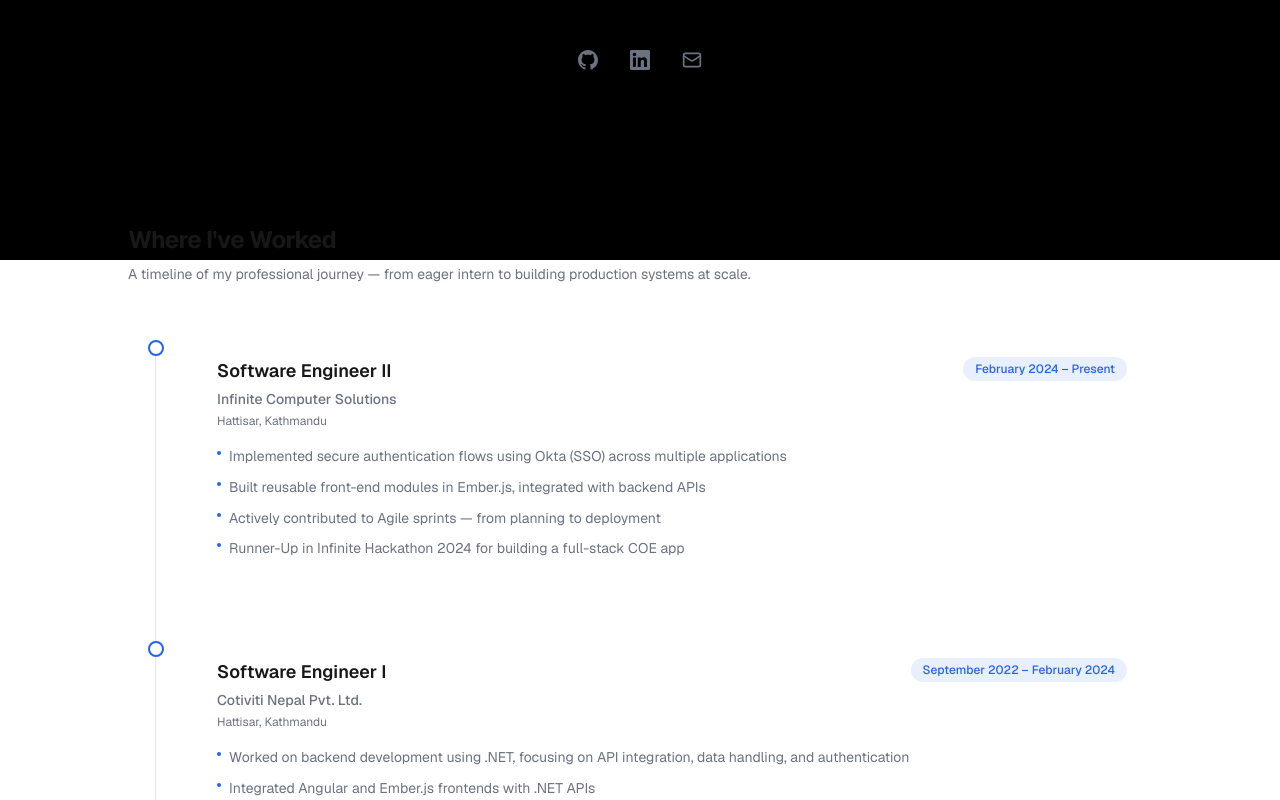
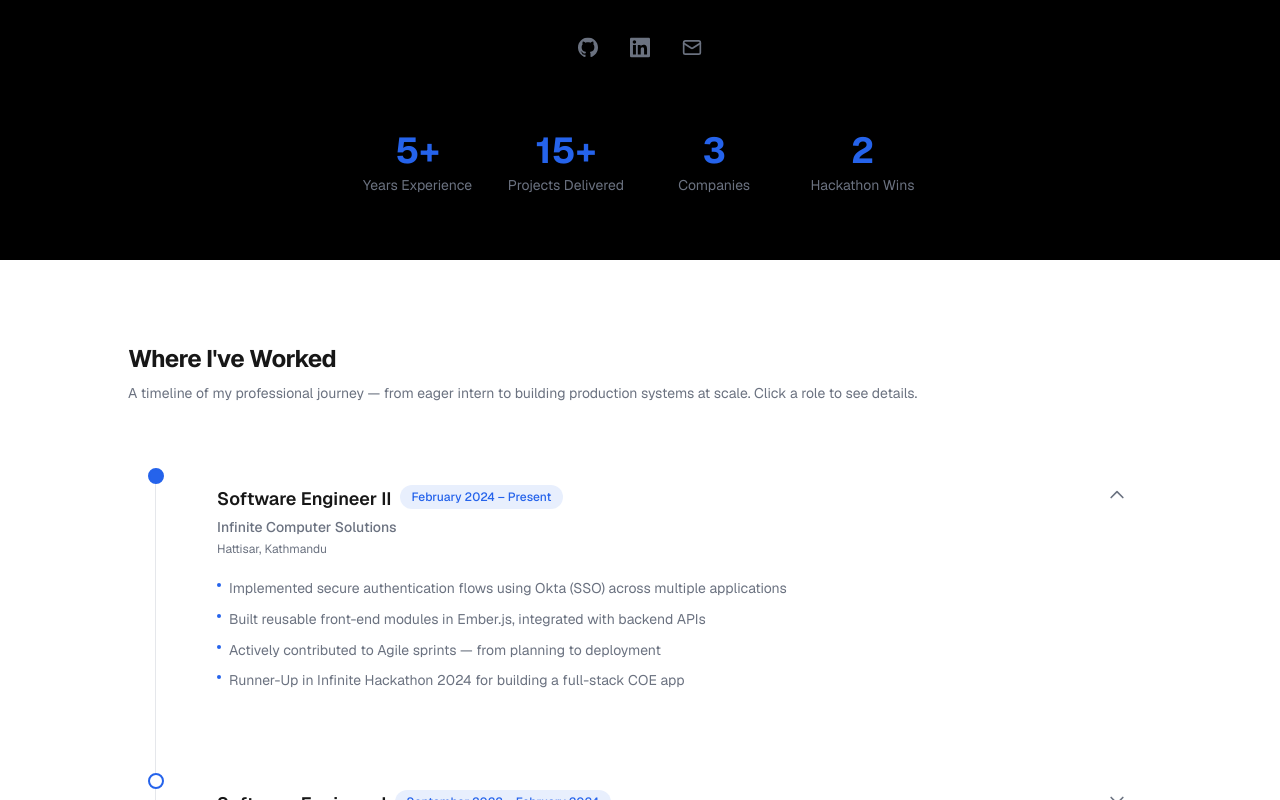
Before and after one commit to GGAbhishekDhakal/MyPortfolio, a Next.js app: page / in a window 1280 px wide. Shown: the part 540-1340 px from the top of the page. Built offline with nearby package versions, Linux system fonts and the light colour scheme.

Commit message:
feat: animated counters, expandable timeline, parallax scrolling

```diff
--- /dev/null
+++ b/app/components/AnimatedCounter.tsx
@@ -0,0 +1,62 @@
+"use client";
+
+import { useEffect, useRef, useState } from "react";
+
+interface AnimatedCounterProps {
+  target: number;
+  suffix?: string;
+  label: string;
+  duration?: number;
+}
+
+export default function AnimatedCounter({
+  target,
+  suffix = "",
+  label,
+  duration = 2000,
+}: AnimatedCounterProps) {
+  const ref = useRef<HTMLDivElement>(null);
+  const [count, setCount] = useState(0);
+  const hasAnimated = useRef(false);
+
+  useEffect(() => {
+    const el = ref.current;
+    if (!el) return;
+
+    const observer = new IntersectionObserver(
+      ([entry]) => {
+        if (entry.isIntersecting && !hasAnimated.current) {
+          hasAnimated.current = true;
+          const start = performance.now();
+
+          const animate = (now: number) => {
+            const elapsed = now - start;
+            const progress = Math.min(elapsed / duration, 1);
+            const eased = 1 - Math.pow(1 - progress, 3);
+            setCount(Math.round(eased * target));
+
+            if (progress < 1) {
+              requestAnimationFrame(animate);
+            }
+          };
+
+          requestAnimationFrame(animate);
+        }
+      },
+      { threshold: 0.3 }
+    );
+
+    observer.observe(el);
+    return () => observer.disconnect();
+  }, [target, duration]);
+
+  return (
+    <div ref={ref} className="flex flex-col items-center gap-1">
+      <span className="text-3xl font-bold text-accent sm:text-4xl">
+        {count}
+        {suffix}
+      </span>
+      <span className="text-xs text-muted sm:text-sm">{label}</span>
+    </div>
+  );
+}
--- a/app/components/Hero.tsx
+++ b/app/components/Hero.tsx
@@ -1,11 +1,20 @@
 "use client";
 
+import { useRef } from "react";
 import Typewriter from "./Typewriter";
 import Greeting from "./Greeting";
+import AnimatedCounter from "./AnimatedCounter";
+import { useParallax } from "./useParallax";
 
 export default function Hero() {
+  const sectionRef = useRef<HTMLElement>(null);
+  const offset = useParallax(sectionRef);
   return (
-    <section className="flex min-h-[85vh] flex-col items-center justify-center bg-transparent px-6 pt-24 pb-16 text-center">
+    <section
+      ref={sectionRef}
+      className="flex min-h-[85vh] flex-col items-center justify-center bg-transparent px-6 pt-24 pb-16 text-center"
+      style={{ transform: `translateY(${offset}px)` }}
+    >
       <div className="flex flex-col items-center gap-6">
         <div className="flex items-center gap-2 rounded-full border border-card-border bg-card px-4 py-1.5 text-xs text-muted">
           <span className="h-1.5 w-1.5 rounded-full bg-green-500 animate-pulse" />
@@ -100,6 +109,13 @@
             </svg>
           </a>
         </div>
+
+        <div className="mt-10 grid grid-cols-2 gap-6 sm:grid-cols-4 sm:gap-8">
+          <AnimatedCounter target={5} suffix="+" label="Years Experience" />
+          <AnimatedCounter target={15} suffix="+" label="Projects Delivered" />
+          <AnimatedCounter target={3} label="Companies" />
+          <AnimatedCounter target={2} label="Hackathon Wins" />
+        </div>
       </div>
     </section>
   );
--- a/app/components/Projects.tsx
+++ b/app/components/Projects.tsx
@@ -1,4 +1,8 @@
+"use client";
+
+import { useRef } from "react";
 import Reveal from "./Reveal";
+import { useParallax } from "./useParallax";
 
 const projects = [
   {
@@ -30,10 +34,13 @@
 export default function Projects() {
   const featured = projects.find((p) => p.featured);
   const others = projects.filter((p) => !p.featured);
+  const headingRef = useRef<HTMLDivElement>(null);
+  const offset = useParallax(headingRef);
 
   return (
     <section id="projects" className="px-6 py-20">
       <div className="mx-auto max-w-5xl">
+        <div ref={headingRef} style={{ transform: `translateY(${offset}px)` }}>
           <Reveal>
             <h2 className="mb-2 text-2xl font-bold tracking-tight text-foreground">
               Things I&apos;ve Built
@@ -43,6 +50,7 @@
               production systems handling real money.
             </p>
           </Reveal>
+        </div>
 
         {featured && (
           <Reveal delay={100}>
--- a/app/components/Skills.tsx
+++ b/app/components/Skills.tsx
@@ -1,4 +1,8 @@
+"use client";
+
+import { useRef } from "react";
 import Reveal from "./Reveal";
+import { useParallax } from "./useParallax";
 
 const categories = [
   {
@@ -74,9 +78,13 @@
 ];
 
 export default function Skills() {
+  const headingRef = useRef<HTMLDivElement>(null);
+  const offset = useParallax(headingRef);
+
   return (
     <section id="skills" className="px-6 py-20">
       <div className="mx-auto max-w-5xl">
+        <div ref={headingRef} style={{ transform: `translateY(${offset}px)` }}>
           <Reveal>
             <h2 className="mb-2 text-2xl font-bold tracking-tight text-foreground">
               My Toolbox
@@ -86,6 +94,7 @@
               something great.
             </p>
           </Reveal>
+        </div>
 
         <div className="grid gap-4 sm:grid-cols-2 lg:grid-cols-3">
           {categories.map((cat, i) => (
--- a/app/components/WorkExperience.tsx
+++ b/app/components/WorkExperience.tsx
@@ -1,4 +1,8 @@
+"use client";
+
+import { useRef, useState } from "react";
 import Reveal from "./Reveal";
+import { useParallax } from "./useParallax";
 
 const jobs = [
   {
@@ -40,27 +44,57 @@
 ];
 
 export default function WorkExperience() {
+  const [expanded, setExpanded] = useState<boolean[]>(
+    jobs.map((_, i) => i === 0)
+  );
+  const headingRef = useRef<HTMLDivElement>(null);
+  const offset = useParallax(headingRef);
+
+  const toggle = (i: number) => {
+    setExpanded((prev) => prev.map((v, j) => (j === i ? !v : v)));
+  };
+
   return (
     <section id="work" className="px-6 py-20">
       <div className="mx-auto max-w-5xl">
+        <div ref={headingRef} style={{ transform: `translateY(${offset}px)` }}>
           <Reveal>
             <h2 className="mb-2 text-2xl font-bold tracking-tight text-foreground">
               Where I&apos;ve Worked
             </h2>
             <p className="mb-12 text-sm text-muted">
               A timeline of my professional journey — from eager intern to
-            building production systems at scale.
+              building production systems at scale. Click a role to see details.
             </p>
           </Reveal>
+        </div>
 
         <div className="relative gap-8 space-y-12 before:absolute before:left-[7px] before:top-2 before:h-[calc(100%-1rem)] before:w-px before:bg-card-border md:ml-4 md:before:left-[11px]">
           {jobs.map((job, i) => (
             <Reveal key={i} delay={i * 150}>
               <div className="relative pl-8 md:pl-12">
-                <div className="absolute left-0 top-2 h-4 w-4 rounded-full border-2 border-accent bg-background md:left-[4px]" />
+                <div
+                  className={`absolute left-0 top-2 h-4 w-4 rounded-full border-2 transition-colors duration-300 md:left-[4px] ${
+                    expanded[i]
+                      ? "border-accent bg-accent"
+                      : "border-accent bg-background"
+                  }`}
+                />
 
-                <div className="rounded-xl border border-card-border card-glass p-6 transition-all hover:border-accent/40 hover:shadow-lg hover:shadow-accent/5">
-                  <div className="mb-1 flex flex-wrap items-start justify-between gap-2">
+                <div
+                  className="cursor-pointer rounded-xl border border-card-border card-glass p-6 transition-all hover:border-accent/40 hover:shadow-lg hover:shadow-accent/5"
+                  onClick={() => toggle(i)}
+                  role="button"
+                  tabIndex={0}
+                  onKeyDown={(e) => {
+                    if (e.key === "Enter" || e.key === " ") {
+                      e.preventDefault();
+                      toggle(i);
+                    }
+                  }}
+                >
+                  <div className="flex items-start justify-between gap-2">
+                    <div className="mb-1 flex flex-wrap items-start gap-2">
                       <h3 className="text-lg font-semibold text-foreground">
                         {job.role}
                       </h3>
@@ -68,11 +102,34 @@
                         {job.period}
                       </span>
                     </div>
+                    <svg
+                      className={`h-5 w-5 shrink-0 text-muted transition-transform duration-300 ${
+                        expanded[i] ? "rotate-180" : ""
+                      }`}
+                      fill="none"
+                      viewBox="0 0 24 24"
+                      stroke="currentColor"
+                      strokeWidth={2}
+                    >
+                      <path
+                        strokeLinecap="round"
+                        strokeLinejoin="round"
+                        d="M19 9l-7 7-7-7"
+                      />
+                    </svg>
+                  </div>
                   <p className="mb-1 text-sm font-medium text-muted">
                     {job.company}
                   </p>
                   <p className="mb-4 text-xs text-muted">{job.location}</p>
-                  <ul className="space-y-2">
+                  <div
+                    className={`overflow-hidden transition-all duration-300 ease-in-out ${
+                      expanded[i]
+                        ? "max-h-[500px] opacity-100"
+                        : "max-h-0 opacity-0"
+                    }`}
+                  >
+                    <ul className="space-y-2 pt-1">
                       {job.highlights.map((h, j) => (
                         <li
                           key={j}
@@ -85,6 +142,7 @@
                     </ul>
                   </div>
                 </div>
+              </div>
             </Reveal>
           ))}
         </div>
--- /dev/null
+++ b/app/components/useParallax.ts
@@ -0,0 +1,31 @@
+"use client";
+
+import { useEffect, useState } from "react";
+
+export function useParallax(elementRef: React.RefObject<HTMLElement | null>) {
+  const [offset, setOffset] = useState(0);
+
+  useEffect(() => {
+    const handleScroll = () => {
+      const el = elementRef.current;
+      if (!el) return;
+
+      const rect = el.getBoundingClientRect();
+      const viewportCenter = window.innerHeight / 2;
+      const elementCenter = rect.top + rect.height / 2;
+      const distance = elementCenter - viewportCenter;
+      const maxOffset = 15;
+      const normalized = Math.max(
+        -maxOffset,
+        Math.min(maxOffset, (distance / viewportCenter) * maxOffset)
+      );
+      setOffset(normalized);
+    };
+
+    window.addEventListener("scroll", handleScroll, { passive: true });
+    handleScroll();
+    return () => window.removeEventListener("scroll", handleScroll);
+  }, [elementRef]);
+
+  return offset;
+}
```
Lines whose indentation alone changed are shown as unchanged.
